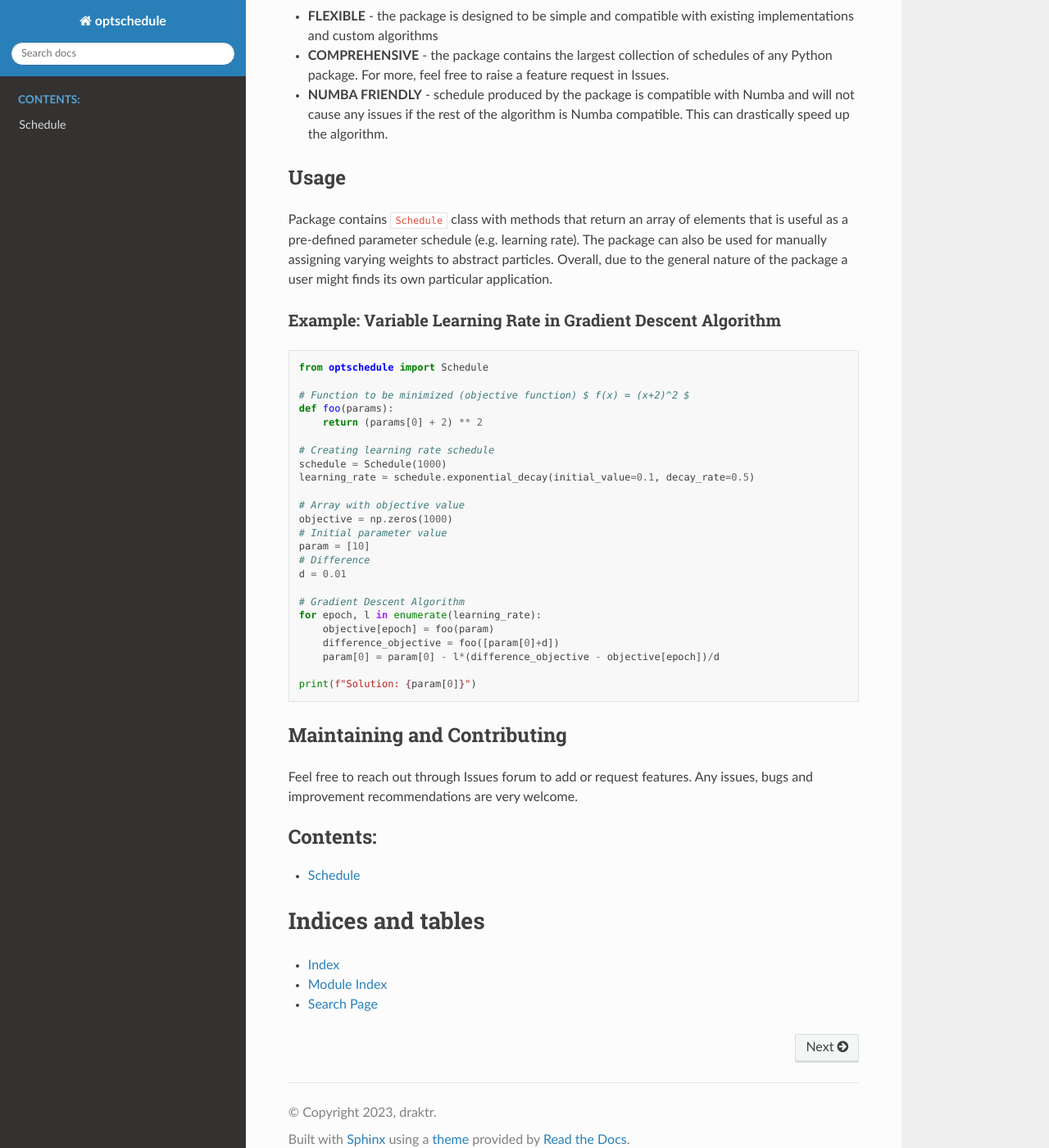
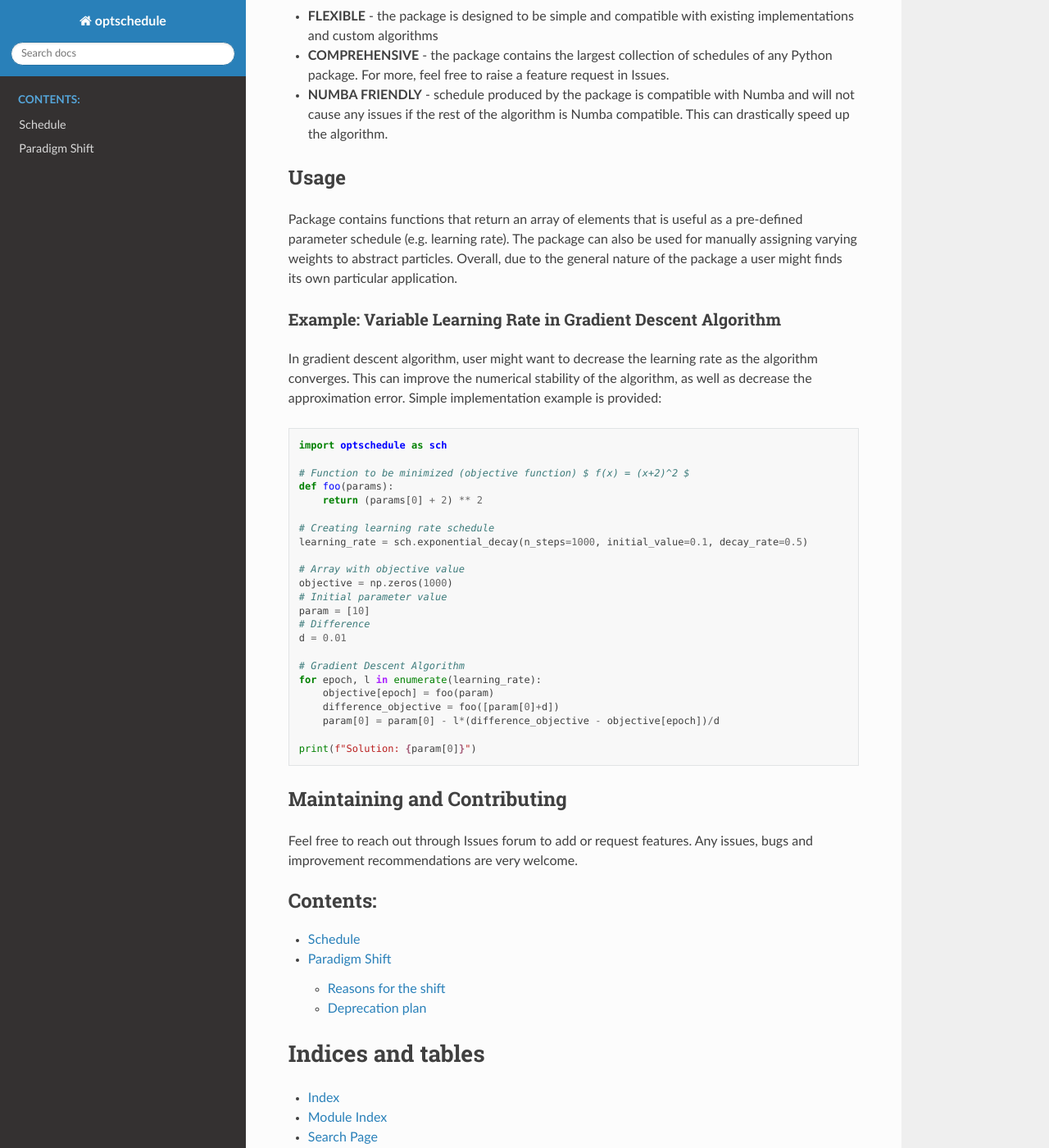
Before and after one commit to draktr/optschedule, a Sphinx documentation site: the page built from docs/index.rst, in a window 1280 px wide and 1400 px high, scrolled down 992 px. Shown: the whole window at 82% size. Built offline with Sphinx 7.4.7 and the Read the Docs theme 2.0.0, drawn with Linux system fonts in a browser that asks for light colours.

Commit message:
Updated docs

```diff
--- a/docs/conf.py
+++ b/docs/conf.py
@@ -14,7 +14,7 @@ sys.path.insert(0, os.path.abspath(".."))
 project = "optschedule"
 copyright = "2023, draktr"
 author = "draktr"
-release = "0.1.0"
+release = "1.0.0"
 
 # -- General configuration ---------------------------------------------------
 # https://www.sphinx-doc.org/en/master/usage/configuration.html#general-configuration
--- a/docs/index.rst
+++ b/docs/index.rst
@@ -57,27 +57,30 @@ Advantages
 Usage
 -----
 
-Package contains ``Schedule`` class with methods that return an array of
-elements that is useful as a pre-defined parameter schedule
-(e.g. learning rate). The package can also be used for manually
-assigning varying weights to abstract particles. Overall, due to the
-general nature of the package a user might finds its own particular
-application.
+Package contains functions that return an array of elements that is useful
+as a pre-defined parameter schedule (e.g. learning rate). The package can
+also be used for manually assigning varying weights to abstract particles.
+Overall, due to the general nature of the package a user might finds its
+own particular application.
 
 Example: Variable Learning Rate in Gradient Descent Algorithm
 ~~~~~~~~~~~~~~~~~~~~~~~~~~~~~~~~~~~~~~~~~~~~~~~~~~~~~~~~~~~~~
 
+In gradient descent algorithm, user might want to decrease the learning
+rate as the algorithm converges. This can improve the numerical stability
+of the algorithm, as well as decrease the approximation error.
+Simple implementation example is provided:
+
 .. code:: python
 
-   from optschedule import Schedule
+   import optschedule as sch
 
    # Function to be minimized (objective function) $ f(x) = (x+2)^2 $
    def foo(params):
        return (params[0] + 2) ** 2
 
    # Creating learning rate schedule
-   schedule = Schedule(1000)
-   learning_rate = schedule.exponential_decay(initial_value=0.1, decay_rate=0.5)
+   learning_rate = sch.exponential_decay(n_steps=1000, initial_value=0.1, decay_rate=0.5)
 
    # Array with objective value
    objective = np.zeros(1000)
@@ -106,6 +109,7 @@ Any issues, bugs and improvement recommendations are very welcome.
    :caption: Contents:
 
    optschedule
+   paradigm_shift
 
 
 Indices and tables
```
Also changed, not shown: docs/paradigm_shift.rst (added, +60 -0 lines).
